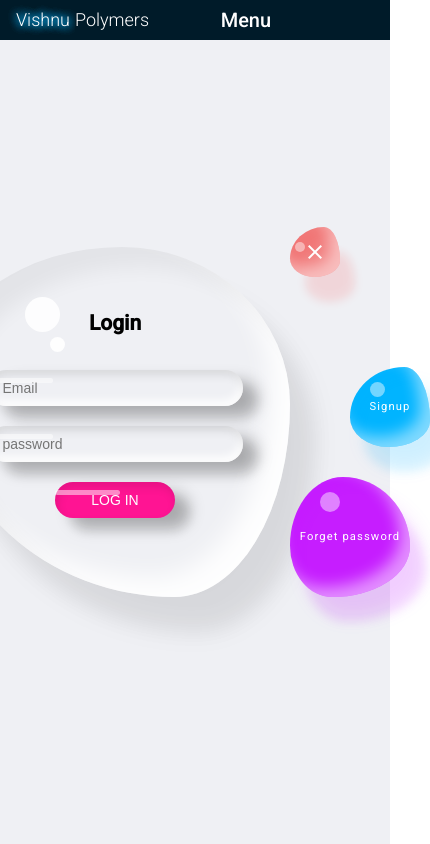
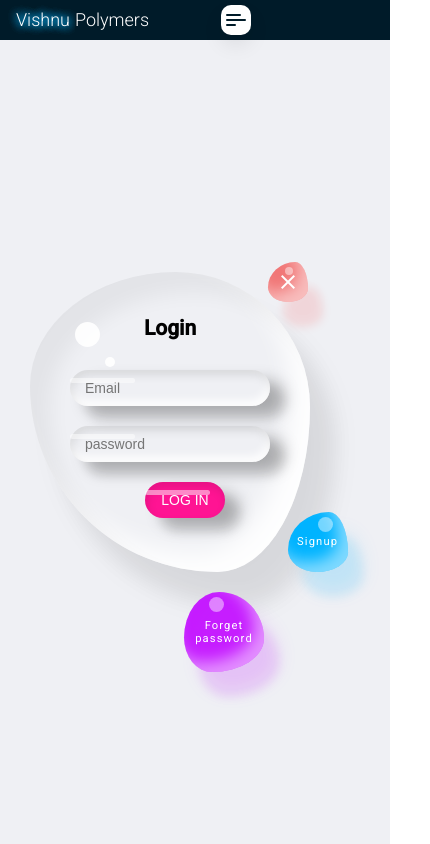
Before and after one commit to RamprakashChelliah/Vishnu-polymer, an Angular app: page /login in a window 390 px wide. Shown: the whole page, 430 px wide, since content can reach past the window. Built offline with nearby package versions, Linux system fonts and the light colour scheme.

Commit message:
code changes

```diff
--- a/src/app/app.component.html
+++ b/src/app/app.component.html
@@ -4,7 +4,11 @@
     <div class="spacer"></div>
     <div class="right">
       <input type="checkbox" id="menu">
-      <label for="menu" class="checkbtn">Menu</label>
+      <label for="menu" class="checkbtn">
+        <span></span>
+        <span></span>
+        <span></span>
+      </label>
       <ul>
         <li class="module" (click)="home()">
           <div class="home">
--- a/src/app/app.component.scss
+++ b/src/app/app.component.scss
@@ -101,14 +101,64 @@ mat-icon, span, .home{
     font-weight: 300;
   }
 
+  // .checkbtn{
+  //   width: 30px;
+  //   height: 30px;
+  //   color: #fff;
+  //   float: right;
+  //   line-height: 30px;
+  //   display: block;
+  //   cursor: pointer;
+  // }
+
   .checkbtn{
+    position: relative;
     width: 30px;
     height: 30px;
-    color: #fff;
-    float: right;
-    line-height: 30px;
-    display: block;
-    cursor: pointer;
+    background: #fff;
+    box-shadow: 0 10px 20px rgba(0, 0, 0, 0.08);
+    border-radius: 10px;
+    display: flex;
+    justify-content: center;
+    align-items: center;
+    overflow: hidden;
+  }
+
+  .checkbtn span{
+    position: absolute;
+    width: 20px;
+    height: 2px;
+    background: #001b29;
+    border-radius: 4px;
+    transition: 0.5s;
+  }
+
+  .checkbtn span:nth-child(1){
+    transform: translateY(-5px);
+    width: 15px;
+    left: 5px;
+  }
+
+  .checkbtn span:nth-child(2){
+    transform: translateY(5px);
+    width: 10px;
+    left: 5px;
+  }
+
+  #menu:checked ~ .checkbtn span:nth-child(1){
+    width: 20px;
+    transform: translateY(0px) rotate(45deg);
+    transition-delay: 0.125s;
+  }
+
+  #menu:checked ~ .checkbtn span:nth-child(2){
+    width: 20px;
+    transform: translateY(0px) rotate(315deg);
+    transition-delay: 0.25s;
+  }
+
+  #menu:checked ~ .checkbtn span:nth-child(3){
+    transform: translateX(60px);
   }
 
   .spacer{
--- a/src/app/home/home.component.scss
+++ b/src/app/home/home.component.scss
@@ -221,7 +221,7 @@ footer .wave{
   left: 0;
   width: 100%;
   height: 100px;
-  background: url(/assets/wave.png);
+  background: url(https://ramprakashchelliah.github.io/Vishnu-polymer/assets/wave.png);
   background-size: 1000px 100px;
 }
 
--- a/src/app/login/login.component.scss
+++ b/src/app/login/login.component.scss
@@ -1,100 +1,3 @@
-// .user-info{
-//   margin-top: 5%;
-//   position: fixed;
-//   left: 33%;
-// }
-
-// // .login, .signUp{
-// //   width: 450px;
-// //   height: 300px;
-// //   box-shadow: 0 4px 8px 0 rgba(0, 0, 0, 0.2), 0 6px 20px 0 rgba(0, 0, 0, 0.19);
-// // }
-
-// .signUp{
-//   height: 400px;
-// }
-
-// #user-name, #email, #psw{
-//   padding: 10px;
-//   margin: 0 15%;
-//   margin-top: 20px;
-//   border-radius: 5px;
-//   width: 300px;
-// }
-
-// #user-name{
-//   margin-top: 15px;
-// }
-
-// .top{
-//   display: flex;
-//   flex-wrap: wrap;
-//   margin-left: 40%;
-// }
-
-// .top h1{
-//   padding-top: 20px;
-// }
-
-// //Close icon
-// .top mat-icon{
-//   display: block;
-//   position: fixed;
-//   padding-top: 15px;
-//   font-size: 30px;
-//   margin-left: 16%;
-//   cursor: pointer;
-//   transition: 1s;
-// }
-
-// // .top mat-icon:hover{
-// //   transform-origin: 25px;
-// //   transform: rotate(360deg);
-// // }
-
-// .signUp .top{
-//   border-radius: 50%;
-//   margin-left: 30%;
-// }
-
-// .signUp .top mat-icon{
-//   margin-left: 20%;
-// }
-
-// .signup-button{
-//   background-color: rgb(89, 166, 238);
-//   width: 180px;
-//   margin-top: 30px;
-//   margin-left: 30%;
-// }
-
-// .login-button{
-//   position: absolute;
-//   margin-left: 15%;
-//   margin-top: 30px;
-//   background-color: rgb(89, 166, 238);
-//   width: 150px;
-// }
-
-// .create-navigation-button{
-//   margin-top: 30px;
-//   margin-left: 53%;
-//   background-color: rgb(233, 119, 25);
-//   width: 150px;
-// }
-
-// #login-redirection{
-//   margin-left: 15%;
-// }
-
-// a{
-//   color: rgb(233, 119, 25);
-//   font-size: 20px;
-//   font-weight: bold;
-//   margin-left: 2%;
-//   cursor: pointer;
-// }
-
 *{
   margin: 0;
   padding: 0;
@@ -329,3 +232,95 @@ body{
 .btns:hover{
   border-radius: 50%;
 }
+
+//Screen width 480
+@media (max-width:480px){
+  .login, .create-account{
+    left: -25px;
+  }
+
+  .drop{
+    width: 280px;
+    height: 300px;
+  }
+
+
+  .drop::before{
+    top: 50px;
+    left: 45px;
+    width: 25px;
+    height: 25px;
+  }
+
+  .drop::after{
+    top: 85px;
+    left: 75px;
+    width: 10px;
+    height: 10px;
+  }
+
+
+  .drop .content{
+    gap: 10px;
+    margin-top:0;
+  }
+
+  .drop .content form .inputBox{
+    width: 200px;
+  }
+
+  .drop .content form .inputBox:last-child{
+    width: 80px;
+    margin-left: 30px;
+  }
+
+  .drop .content form .inputBox:last-child:hover
+  {
+    width: 110px;
+  }
+
+  //button close
+  .btns.close{
+    bottom: 270px;
+    left: 85%;
+    width: 40px;
+    height: 40px;
+  }
+
+  .btns.close::before{
+    left: 17px;
+    width: 8px;
+    height: 8px;
+  }
+
+  .btns{
+    position: absolute;
+    left: 55%;
+    width: 80px;
+    height: 80px;
+    bottom: -100px;
+  }
+
+  .btns::before{
+    top: 5px;
+    left: 25px;
+    width: 15px;
+    height: 15px;
+  }
+
+  .btns.signup{
+    bottom: 0;
+    left: 92%;
+    width: 60px;
+    height: 60px;
+  }
+
+  .btns.signup::before{
+    bottom: 35px;
+    left: 30px;
+    width: 15px;
+    height: 15px;
+  }
+
+
+}
```
Also changed, not shown: 31 other files (tests, documents, lock files or other folders).
